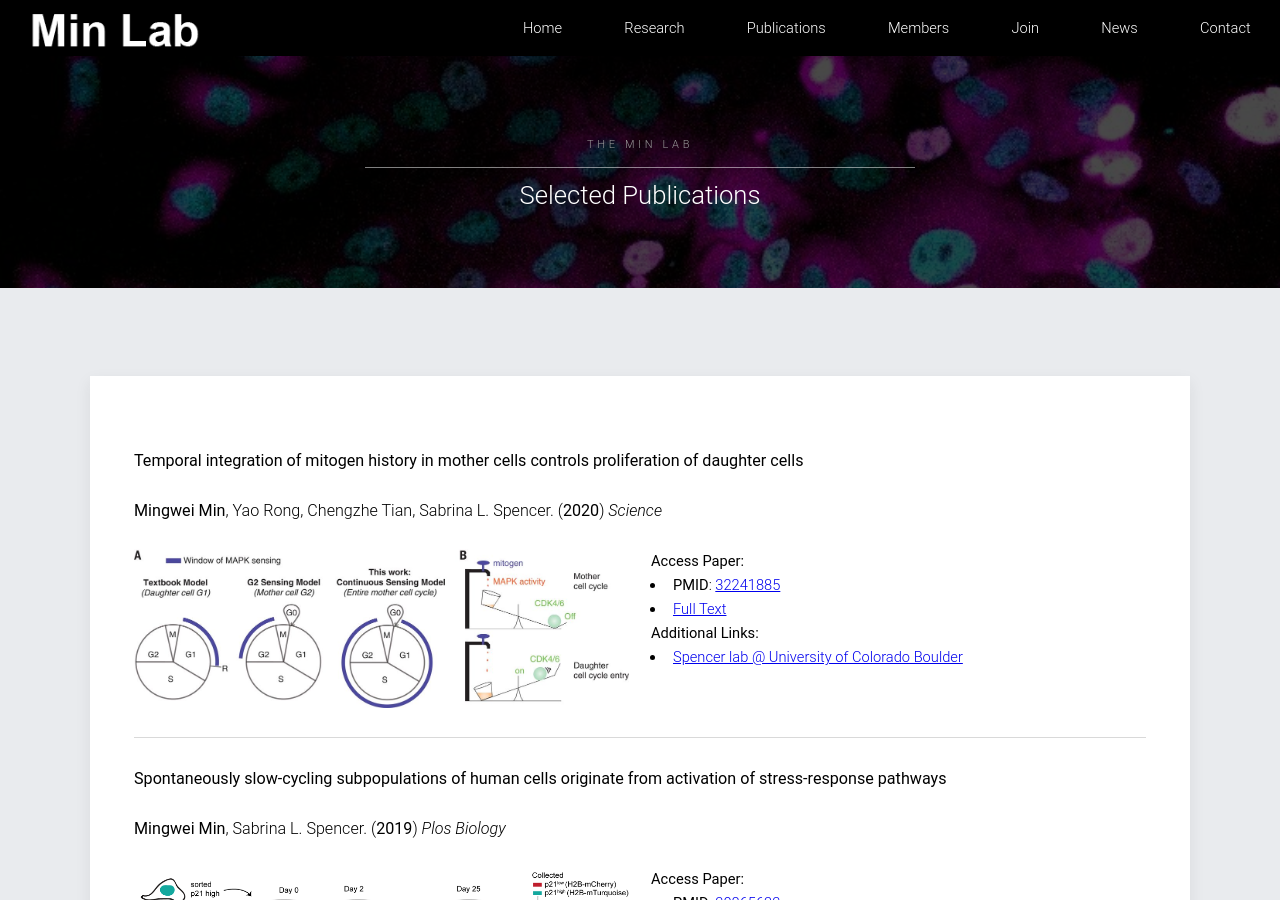
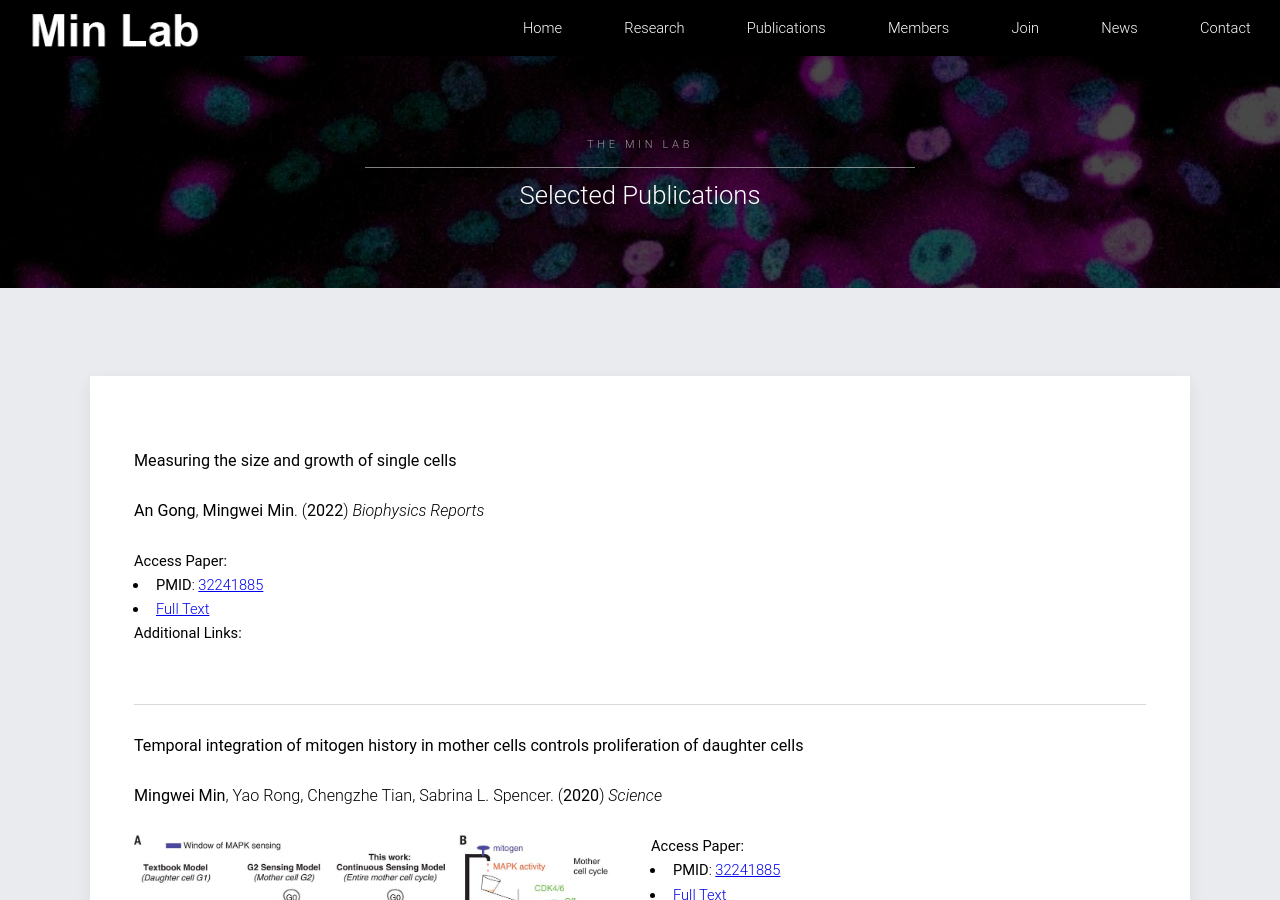
Before and after one commit to mm809/mm809.github.io, a Jekyll site: the page built from publications/index.html, in a window 1280 px wide and 900 px high. Built offline with Jekyll 4.4.1, drawn with Linux system fonts in a browser that asks for light colours.

Commit message:
update website

```diff
--- a/_data/publications.yml
+++ b/_data/publications.yml
@@ -13,7 +13,10 @@
 #     - name: 'Mullins lab'
 #       url: http://mullinslab.ucsf.edu/
 #
-
+- title: "**Measuring the size and growth of single cells**"
+  citation: "**An Gong**, **Mingwei Min**. (**2022**) *Biophysics Reports*"
+  date: '202202'
+  pmid: '32241885'
 
 - title: "**Temporal integration of mitogen history in mother cells controls proliferation of daughter cells**"
   citation: "**Mingwei Min**, Yao Rong, Chengzhe Tian, Sabrina L. Spencer. (**2020**) *Science*"
```
Also changed, not shown: _posts/2021-12-18-JiasuiFarewell0.md (added, +12 -0 lines), _posts/2022-2-10-FirstPaper.md (added, +8 -0 lines), _posts/2022-3-10-MWAG_BDay.md (added), 1 other file.
